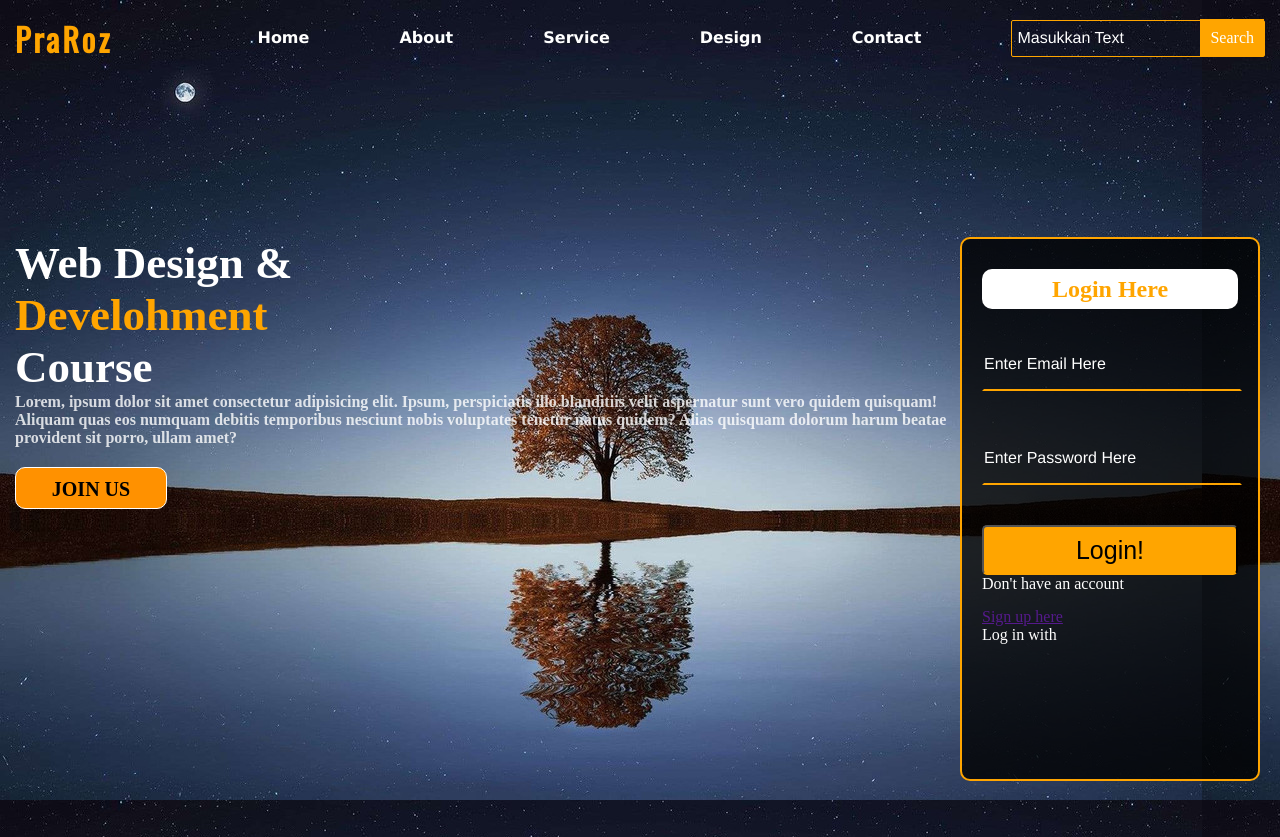
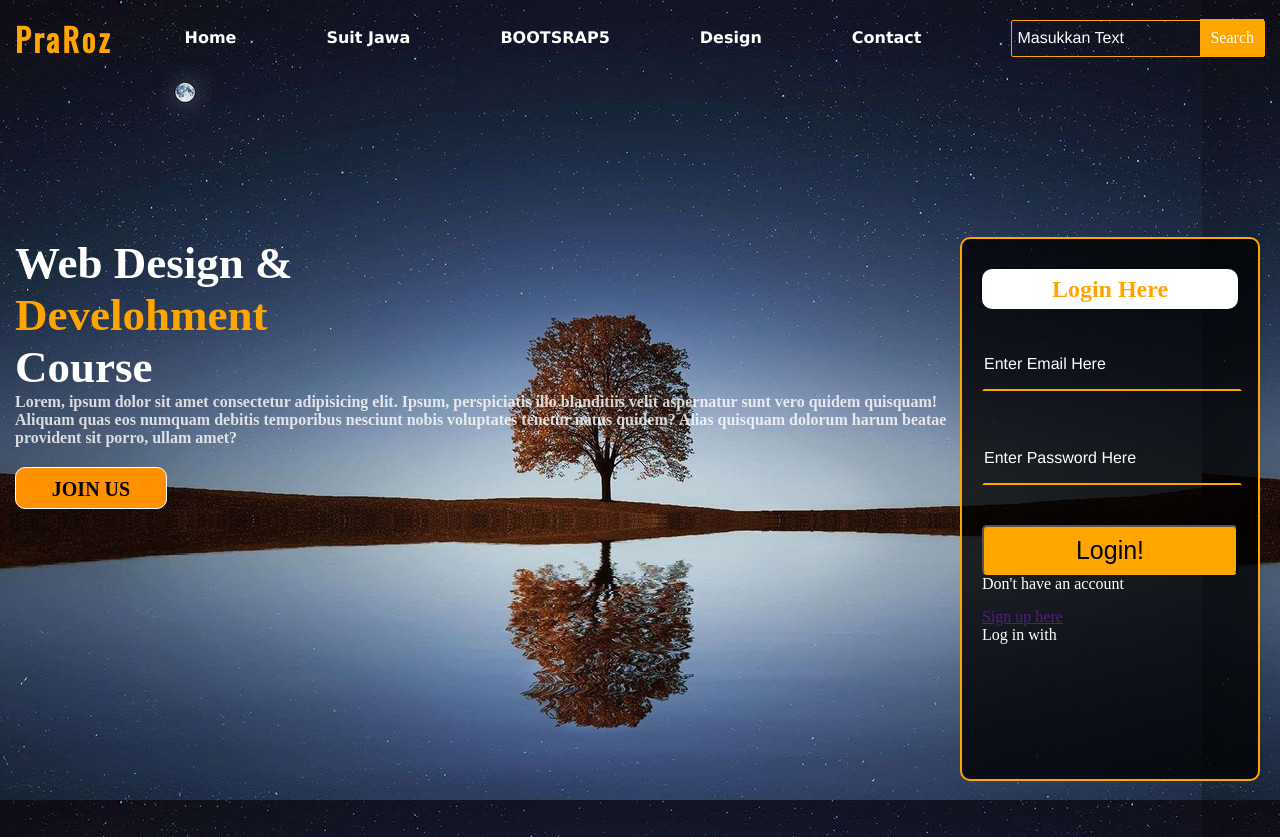
Before and after one commit to becakdaruratt/becakdaruratt.github.io, a plain HTML site: page index.html in a window 1280 px wide. Drawn offline with nearby package versions, Linux system fonts and the light colour scheme.

Commit message:
memodifikasi index.html

```diff
--- a/index.html
+++ b/index.html
@@ -173,8 +173,8 @@ body {
                 </li>
                 <li><a href="">Contact</a></li>
                 <li><a href="">Design</a></li>
-                <li><a href="">Service</a></li>
-                <li><a href="Home.html">About</a></li>
+                <li><a href="bootsrap5.html">BOOTSRAP5</a></li>
+                <li><a href="Home.html">Suit Jawa</a></li>
                 <li><a href="">Home</a></li>
                 <div class="clear"></div>
             </ul>
```
